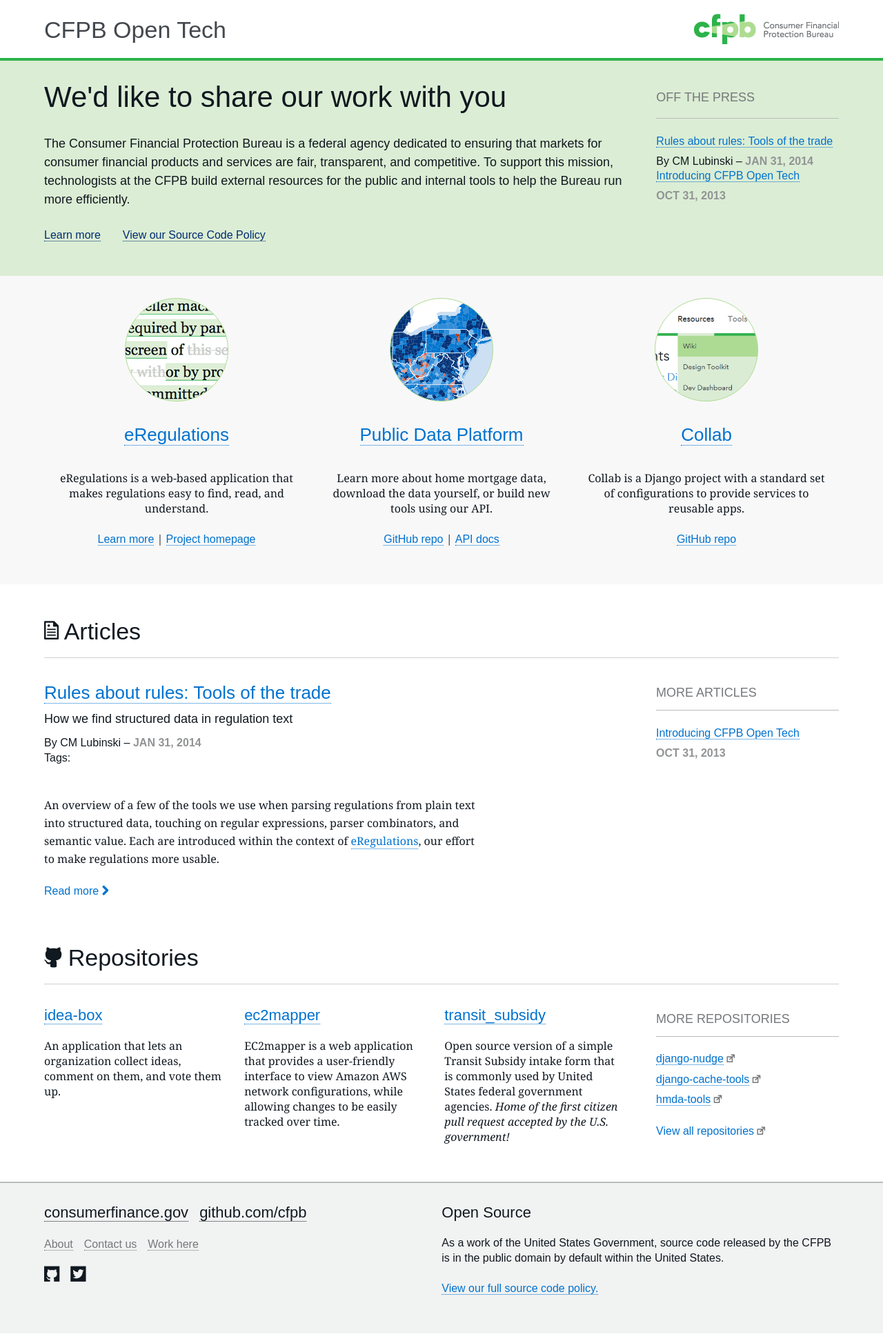
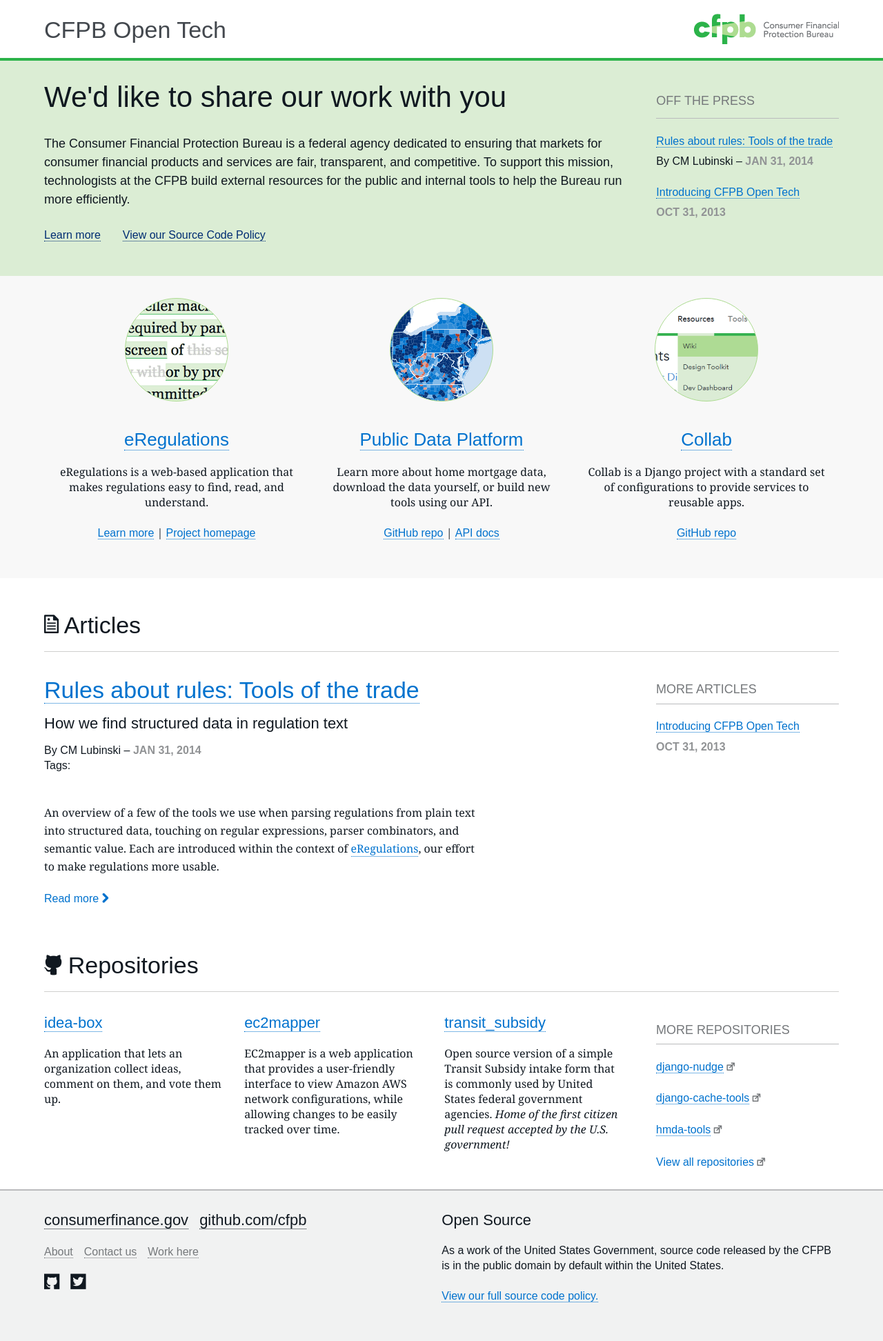
Before and after one commit to cfpb/cfpb.github.io, a Jekyll site: the page built from index.html, in a window 1280 px wide. Shown: the whole page at 69% size. Built offline with Jekyll 4.4.1, drawn with Linux system fonts in a browser that asks for light colours; nearby versions of some CDN libraries; some web fonts are replaced.

Commit message:
type & margin tweaks on individual article page

```diff
--- a/css/site.css
+++ b/css/site.css
@@ -73,6 +73,7 @@
 h2 {
     font-size: 1.625em;
     line-height: 1.23076923076923;
+    margin: 1.5em 0 .75em 0;
 }
 h3 {
     font-size: 1.375em;
@@ -587,11 +588,12 @@
 
 }
 .sidebar_list_item {
-
+    margin-bottom: 1.5em;
 }
 .sidebar_head {
-    padding-bottom: 0.5em;
+    padding-bottom: 0.25em;
     border-bottom: 1px solid #BABBBD;
+    margin-top: 0.25em;
     margin-bottom: 1.25em;
     color: #75787B;
     font-family: "Avenir Next Medium", Arial, sans-serif;
@@ -652,13 +654,13 @@
 }
 .entry_title {
     margin-bottom: 0.25em;
-    font-size: 1.625em;
+    font-size: 2.125em;
 }
 .entry_tagline {
     margin-bottom: 0.5em;
-    font-family: "Avenir Next Medium", Arial, sans-serif;
-    font-size: 1.125em;
-    line-height: 22px; /* EMs */
+    font-family: "Avenir Next", Arial, sans-serif;
+    font-size: 1.375em;
+    line-height: 1.27272727272727;
 }
 
 .entry_meta {
```
